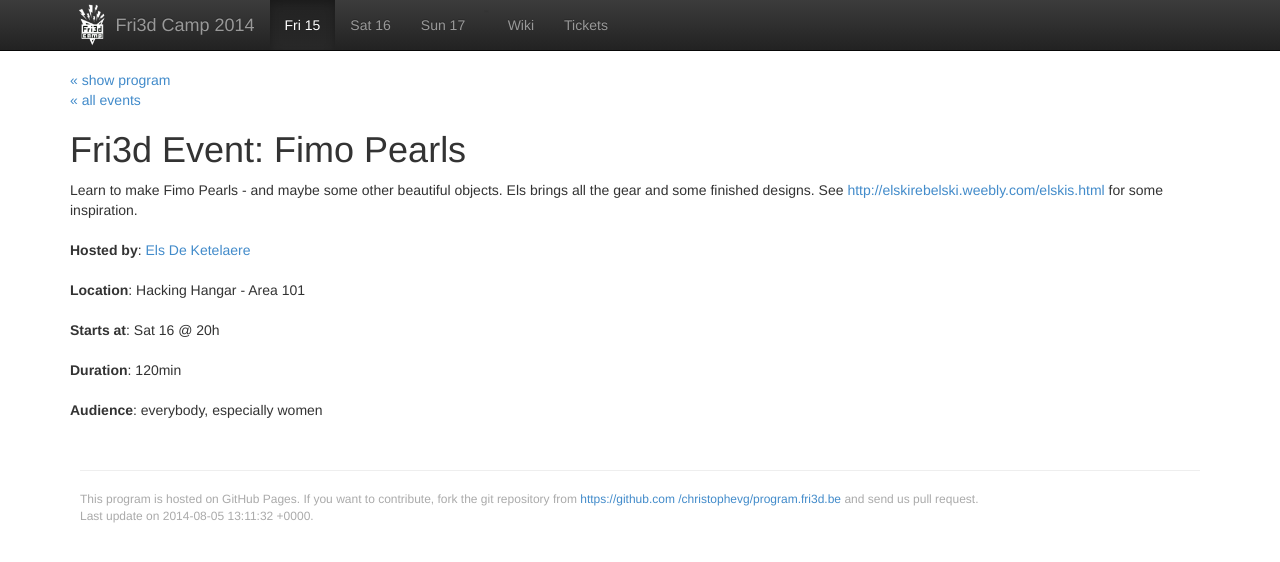
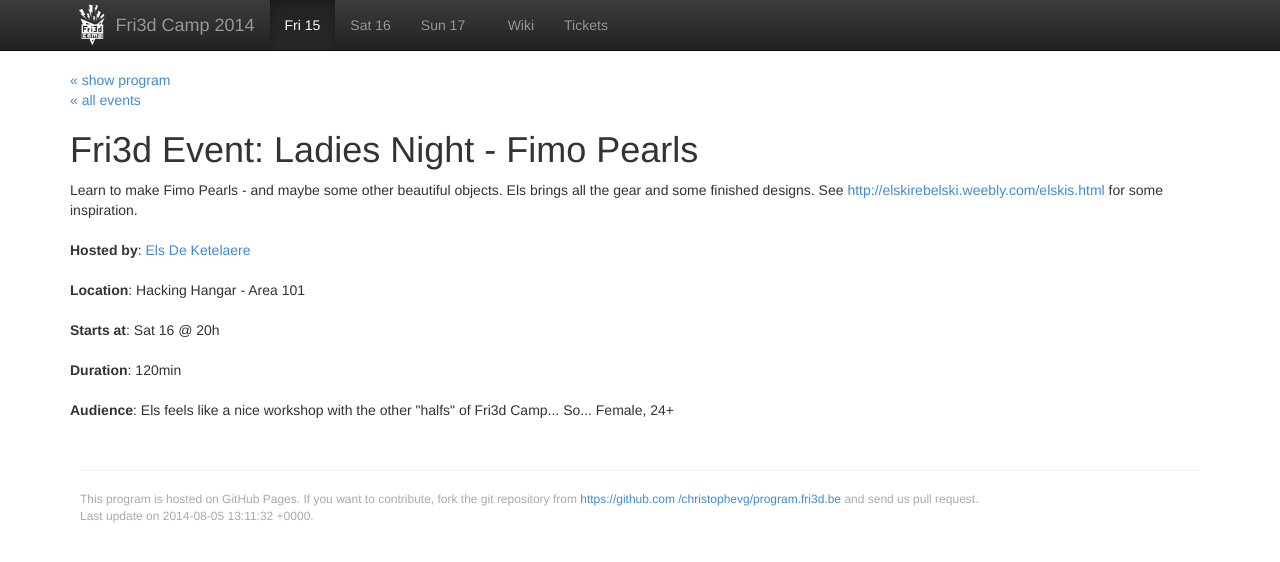
Before and after one commit to Fri3dCamp/program.fri3d.be, a Jekyll site: the page built from events/_posts/2014-08-15-fimo_pearls.html, in a window 1280 px wide. Shown: the top 562 px of the page. Built offline with Jekyll 4.4.1, drawn with Linux system fonts in a browser that asks for light colours; nearby versions of some CDN libraries.

Commit message:
improved audience info for fimo pearls workshop

```diff
--- a/events/_posts/2014-08-15-fimo_pearls.html
+++ b/events/_posts/2014-08-15-fimo_pearls.html
@@ -1,10 +1,10 @@
 ---
 layout: event
-title: Fimo Pearls
+title: Ladies Night - Fimo Pearls
 abstract: Learn to make Fimo Pearls - and maybe some other beautiful objects. Els brings all the gear and some finished designs. See <a href="http://elskirebelski.weebly.com/elskis.html">http://elskirebelski.weebly.com/elskis.html</a> for some inspiration.
 host: Els De Ketelaere
 location: Hacking Hangar - Area 101
 start: Sat 16 @ 20h
 duration: 120min
-audience: everybody, especially women
+audience: Els feels like a nice workshop with the other "halfs" of Fri3d Camp... So... Female, 24+
 ---
--- a/index.html
+++ b/index.html
@@ -578,7 +578,7 @@ layout: base
     <td rowspan="4">
       <div class="panel panel-success">
         <div class="panel-heading">
-          <h3 class="panel-title"><a href="events/fimo_pearls.html">20:00 - Fimo Pearls</a></h3>
+          <h3 class="panel-title"><a href="events/fimo_pearls.html">20:00 - Ladies Night - Fimo Pearls</a></h3>
         </div>
         <div class="panel-body">
           Make Fimo pearls and much more !<br>
```
